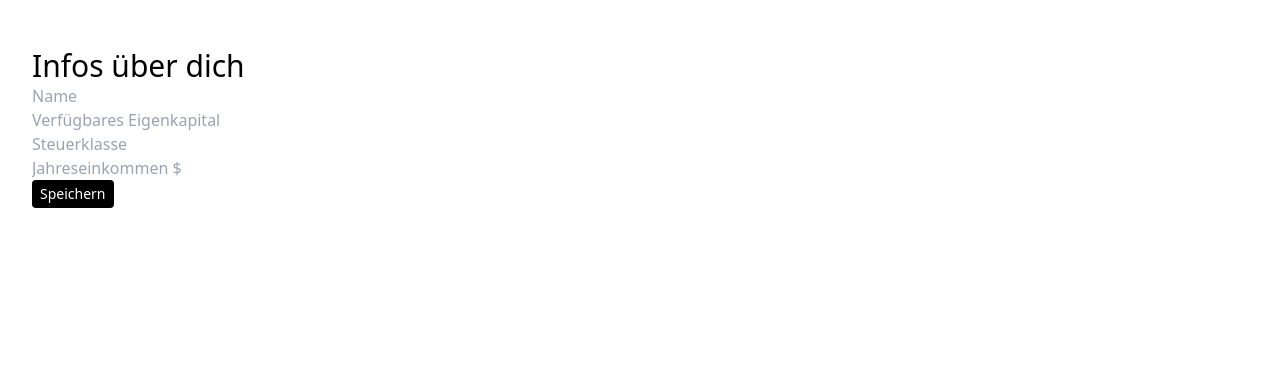
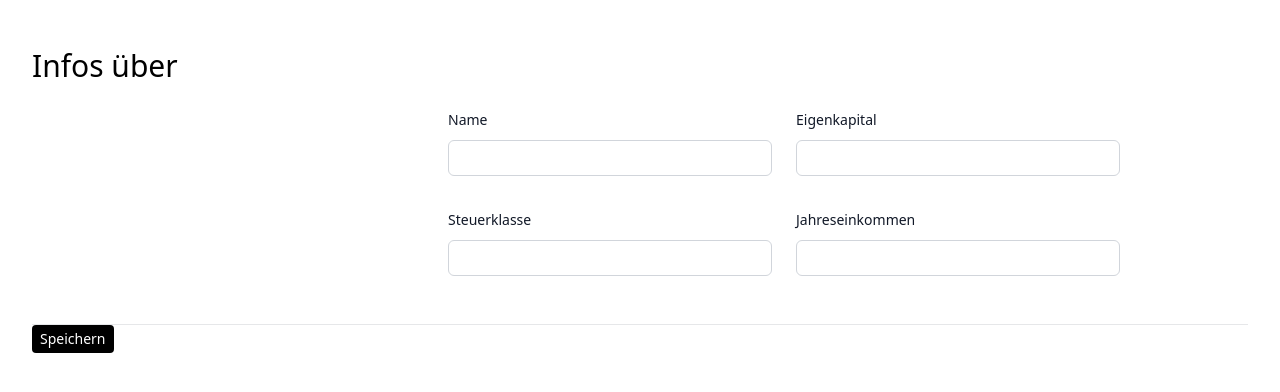
Before and after one commit to Megawayned/bachelorVUE, a Vue app: page /edit-profile in a window 1280 px wide. Shown: the top 392 px of the page. Built offline with nearby package versions, Linux system fonts and the light colour scheme; a web font is replaced by a local one.

Commit message:
push it to the limit

```diff
--- a/src/components/TextField.vue
+++ /dev/null
@@ -1,9 +0,0 @@
-
-<template>
-    <input class="bg-black text-white px-2 py-1 rounded text-sm">
-        <slot>
-
-
-        </slot>
-</input>
-</template>
--- /dev/null
+++ b/src/stores/user.js
@@ -0,0 +1,32 @@
+import { ref, computed } from "vue";
+import { defineStore } from "pinia";
+
+export const useUserStore = defineStore("user", {
+  state: () => ({
+    name: null,
+    kapital: null,
+    steuerklasse: null,
+    einkommen: null,
+
+  }),
+  getters: {
+    user(state) {
+      return {
+        name: state.name,
+        kapital: state.kapital,
+        steuerklasse: state.steuerklasse,
+        einkommen: state.einkommen
+      };
+    },
+
+  },
+  actions: {
+    updateUser(name, kapital, steuerklasse, einkommen) {
+      this.name = name;
+      this.kapital = kapital;
+      this.steuerklasse = steuerklasse;
+      this.einkommen = einkommen
+    }
+  },
+  persist: true,
+});
--- a/src/views/HomeView.vue
+++ b/src/views/HomeView.vue
@@ -13,10 +13,19 @@ import ContextMenu from '@/components/contextMenu/ContextMenu.vue';
 import ContextMenuItem from '@/components/contextMenu/ContextMenuItem.vue';
 
 import { storeToRefs } from 'pinia'
+
 import { useProjectsStore } from '@/stores/projects'
+import { useUserStore } from '@/stores/user';
+
+
+const userStore = useUserStore();
+const { user } = storeToRefs(userStore);
+
+
 
 const projects = useProjectsStore();
 const { allProjects } = storeToRefs(projects);
+
 
 
 function deleteProject(projectId) {
@@ -25,12 +34,14 @@ function deleteProject(projectId) {
 }
 </script>
 
+
+
 <template>
   <main>
     <Breadcrumbs>
       <BreadcrumbHomeItem />
     </Breadcrumbs>
-    <H1>Sonjas Immobilien Portfolio</H1>
+    <H1>{{ user.name }} Immobilien Portfolio</H1>
 
     <div class="flex mt-6 items-center justify-between">
       <H3>Deine Infos</H3>
@@ -43,9 +54,9 @@ function deleteProject(projectId) {
 
 
     <Stats>
-      <StatItem title="Eigenkapital" value="100.000 €" />
-      <StatItem title="Jahreseinkommen" value="65.000 €" />
-      <StatItem title="Steuerklasse" value="1" />
+      <StatItem title="Eigenkapital" :value="user.kapital" />
+      <StatItem title="Jahreseinkommen" :value="user.einkommen" />
+      <StatItem title="Steuerklasse" :value="user.steuerklasse" />
     </Stats>
     <div class="flex mt-6 items-center justify-between">
       <H3>Deine Projekte</H3>
--- a/src/views/InfosView.vue
+++ b/src/views/InfosView.vue
@@ -1,32 +1,63 @@
 <script setup>
 import H1 from '@/components/typographie/H1.vue';
 import Button from '@/components/Button.vue';
-//import TextField from '@/components/form/TextField.vue';
+import TwoColumnForm from '@/components/form/TwoColumnForm.vue';
+import FormItem from '@/components/form/FormItem.vue';
+
+import { ref } from 'vue';
+
+import { storeToRefs } from 'pinia'
+import { useUserStore } from '@/stores/user';
+import { useRouter } from 'vue-router'
+
+const userStore = useUserStore();
+const { user } = storeToRefs(userStore);
+
+const router = useRouter();
+
+
+const name = ref(user.value.name);
+const kapital = ref(user.value.kapital);
+const steuerklasse = ref(user.value.steuerklasse);
+const einkommen = ref(user.value.einkommen);
+
+
+function updateUser() {
+  userStore.updateUser(
+    name.value,
+    kapital.value,
+    steuerklasse.value,
+    einkommen.value
+  );
+  router.push('/');
+}
 </script>
+
+
+
 
 
 <template>
   <div>
-      <H1>Infos über dich</H1>
+    <H1 class="mb-6">Infos über {{ name }}</H1>
+    <TwoColumnForm title="" description="">
+
+      <template v-slot:form>
+        <FormItem v-model="name" label="Name" size="sm:col-span-6" identifier="name"/>
+        <FormItem v-model="kapital" label="Eigenkapital" size="sm:col-span-6" type="number" identifier="Eigenkapital"/>
+        <FormItem v-model="steuerklasse" label="Steuerklasse" size="sm:col-span-6" type="text" identifier="steuerklasse" />
+        <FormItem v-model="einkommen" label="Jahreseinkommen" size="sm:col-span-6" type="number" identifier="einkommen" name="einkommen" placeholder="Jahreseinkommen $" />
+
+      </template>
+    </TwoColumnForm>
+
     <form>
-        <div>
 
-          <input type="text" id="name" name="name" placeholder ="Name">
-        </div>
-        <div>
-          <input type="number" id="eigenkapital" name="eigenkapital" placeholder="Verfügbares Eigenkapital">
-        </div>
-        <div>
-          <input type="text" id="steuerklasse" name="steuerklasse" placeholder="Steuerklasse">
-        </div>
-        <div>
-            <input type="number" id="einkommen" name="einkommen" placeholder="Jahreseinkommen $">
-        </div>
-        <RouterLink to="/">
-        <Button>
+
+      <Button v-on:click="updateUser">
         Speichern
       </Button>
-        </RouterLink>
+
     </form>
   </div>
 </template>
--- a/src/views/NewProjectView.vue
+++ b/src/views/NewProjectView.vue
@@ -5,10 +5,9 @@ import TwoColumnForm from '@/components/form/TwoColumnForm.vue';
 import FormItem from '@/components/form/FormItem.vue';
 import FormDropdown from '@/components/form/FormDropDown.vue';
 
-
 import { storeToRefs } from 'pinia'
 import { useProjectsStore } from '@/stores/projects'
-import { ref } from 'vue'
+import { ref, computed } from 'vue'
 import { useRouter, useRoute } from 'vue-router'
 
 const router = useRouter();
@@ -41,10 +40,16 @@ if ("edit" in route.query) {
 
 }
 
-
-
-
-
+const totalPrice = computed(() => {
+  let multiplier = 1.12;
+  if (bundesland.value === 'Berlin') {
+    multiplier = 1.16;
+  } else if (bundesland.value !== 'Nordrhein-Westfalen') {
+    multiplier = 1.17;
+  }
+  const total = (Number(kaufpreis.value) * multiplier) + Number(sarnierungskosten.value);
+  return total.toFixed(2);
+});
 
 function addProject() {
   if (!standort.value ||
@@ -96,7 +101,11 @@ function cancelButton() {
 <template>
   <div>
     <H1 class="mb-6">{{ pageTitle }}</H1>
-    <TwoColumnForm title="Projekt Informationen" description="TBD: Hier einen beschreibenden Text einfügen.">
+    <TwoColumnForm title="Projekt Informationen" description="">
+      <div class="col-span-6">
+          <label class="block text-sm font-medium text-gray-700">Gesamt Kosten</label>
+          <p>{{ totalPrice }} €</p>
+        </div>
       <template v-slot:form>
         <FormItem v-model="standort" label="Standort/Name" identifier="street" size="sm:col-span-6" />
         <FormItem v-model="kaufpreis" label="Kaufpreis" identifier="kaufpreis" type="number" />
@@ -123,7 +132,6 @@ function cancelButton() {
           <option>Thüringen</option>
         </FormDropdown>
 
-
       </template>
       <div class="mt-6 flex items-center justify-end gap-x-6">
         <button v-on:click.prevent="cancelButton()" type="button"
```
Lines whose indentation alone changed are shown as unchanged.
